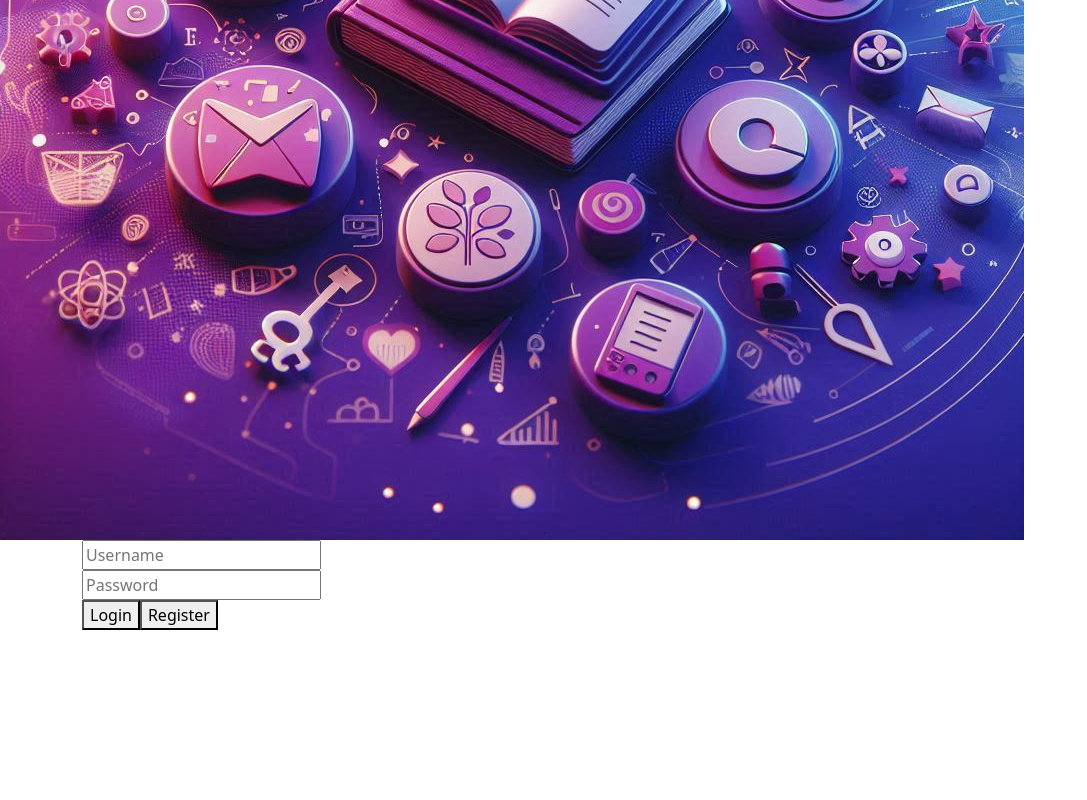
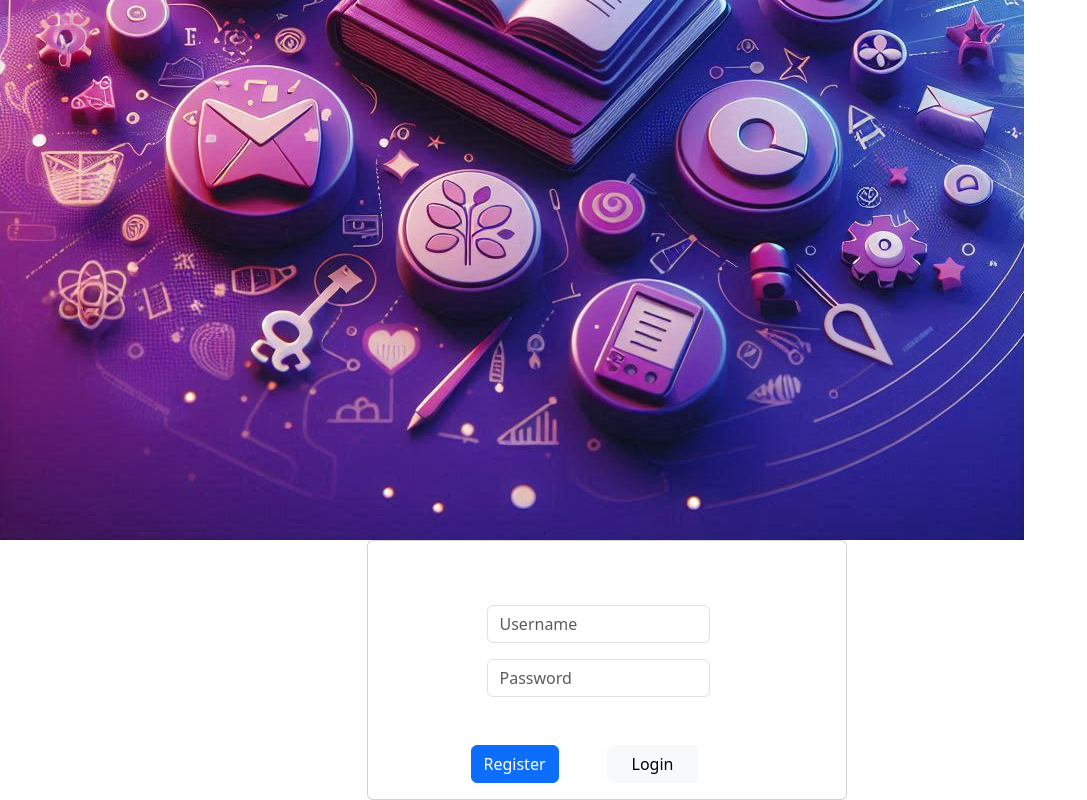
Before and after one commit to Eternatus9999/L-Lang-Frontend, an Angular app: page / in a window 1280 px wide. Shown: the part 484-1284 px from the top of the page, without its empty margins (0-1087 px from the left). Before the commit the page ends 1114 px from the top, so only its background shows below. Built offline with nearby package versions, Linux system fonts and the light colour scheme.

Commit message:
create login and register page only added component for login

```diff
--- a/src/app/login/login.component.css
+++ b/src/app/login/login.component.css
@@ -1,3 +1,6 @@
 img{
     z-index: 1;
 }
+.form{
+    background-color: lightgray	;
+}
--- a/src/app/login/login.component.html
+++ b/src/app/login/login.component.html
@@ -1,14 +1,31 @@
 <div class="row">
     <div class="col"><img src="assets/image/Login-Register.png.png" alt="login image"></div>
-    <div class="col"><div class="container">
-        <div class="row">
-            <div class="col-3 m-0">
-                <input type="text" name="" id="" placeholder="Username">
-                <input type="password" name="" id="" placeholder="Password">
-                <button>Login</button>
-                <button>Register</button>
+    <div class="col">
+        <div class="container ">
+            <div class="row">
+                <div class="col-3"></div>
+                <div class="col m-0">
+                    <div class="card align-items-center" style="width: 30rem;">
+                        <div class="card-body">
+                            <div class="row">
+                                <div class="col-10">
+                                    <input type="text" name="" id="" placeholder="Username"
+                                        class="form-control me-3 mt-5">
+                                </div>
+                            </div>
+                            <div class="row">
+                                <div class="col-10">
+                                    <input type="password" name="" id="" placeholder="Password"
+                                        class="form-control me-3 mt-3 mb-5">
+                                </div>
+                            </div>
+                            <button class="btn btn-primary">Register</button>
+                            <button class="btn btn-light me-5 ps-4 pe-4">Login</button>
+                        </div>
+                    </div>
+                </div>
+                <div class="col"></div>
             </div>
-            <div class="col"></div>
         </div>
-    </div></div>
+    </div>
 </div>
```
